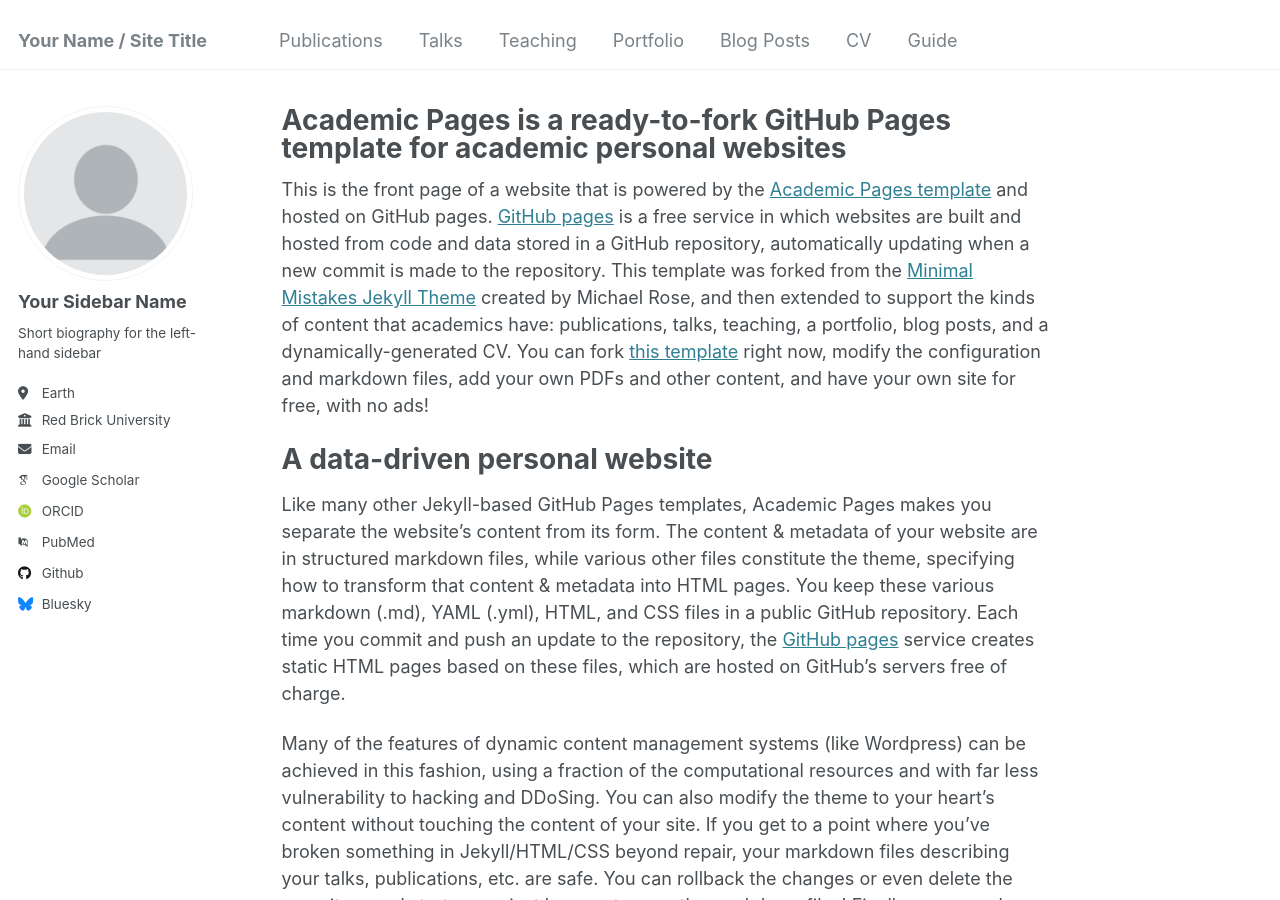
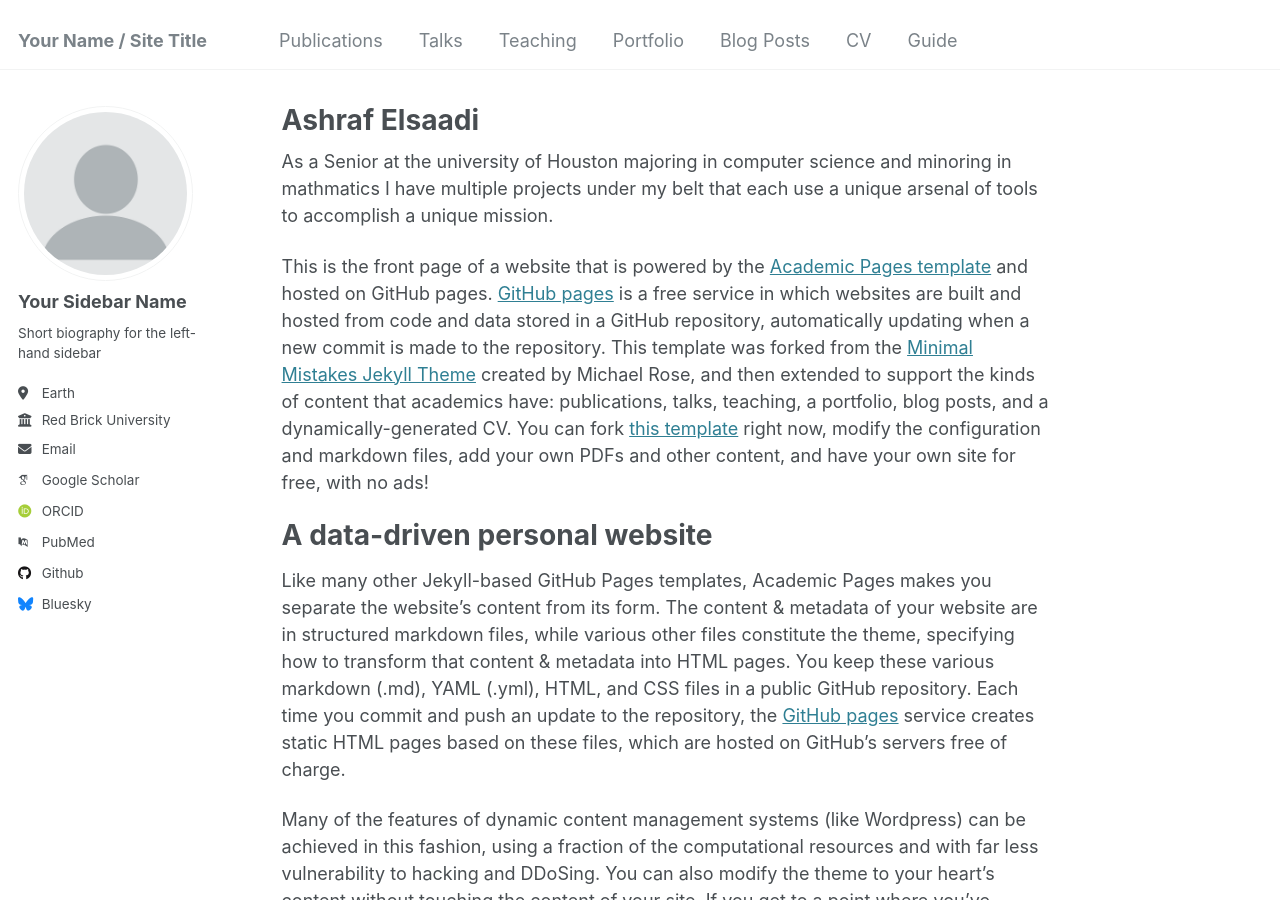
Before and after one commit to AshrafElsaadi/AshrafElsaadi.github.io, a Jekyll site: the page built from _pages/about.md, in a window 1280 px wide and 900 px high. Built offline with Jekyll 4.4.1, drawn with Linux system fonts in a browser that asks for light colours; some web fonts are replaced.

Commit message:
Update about.md

```diff
--- a/_pages/about.md
+++ b/_pages/about.md
@@ -1,11 +1,14 @@
 ---
 permalink: /
-title: "Academic Pages is a ready-to-fork GitHub Pages template for academic personal websites"
+title: "Ashraf Elsaadi"
 author_profile: true
 redirect_from:
   - /about/
   - /about.html
 ---
+
+As a Senior at the university of Houston majoring in computer science and minoring in mathmatics I have multiple projects under my belt that each use a unique arsenal of tools to accomplish a unique mission.
+
 
 This is the front page of a website that is powered by the [Academic Pages template](https://github.com/academicpages/academicpages.github.io) and hosted on GitHub pages. [GitHub pages](https://pages.github.com) is a free service in which websites are built and hosted from code and data stored in a GitHub repository, automatically updating when a new commit is made to the repository. This template was forked from the [Minimal Mistakes Jekyll Theme](https://mmistakes.github.io/minimal-mistakes/) created by Michael Rose, and then extended to support the kinds of content that academics have: publications, talks, teaching, a portfolio, blog posts, and a dynamically-generated CV. You can fork [this template](https://github.com/academicpages/academicpages.github.io) right now, modify the configuration and markdown files, add your own PDFs and other content, and have your own site for free, with no ads!
 
```
